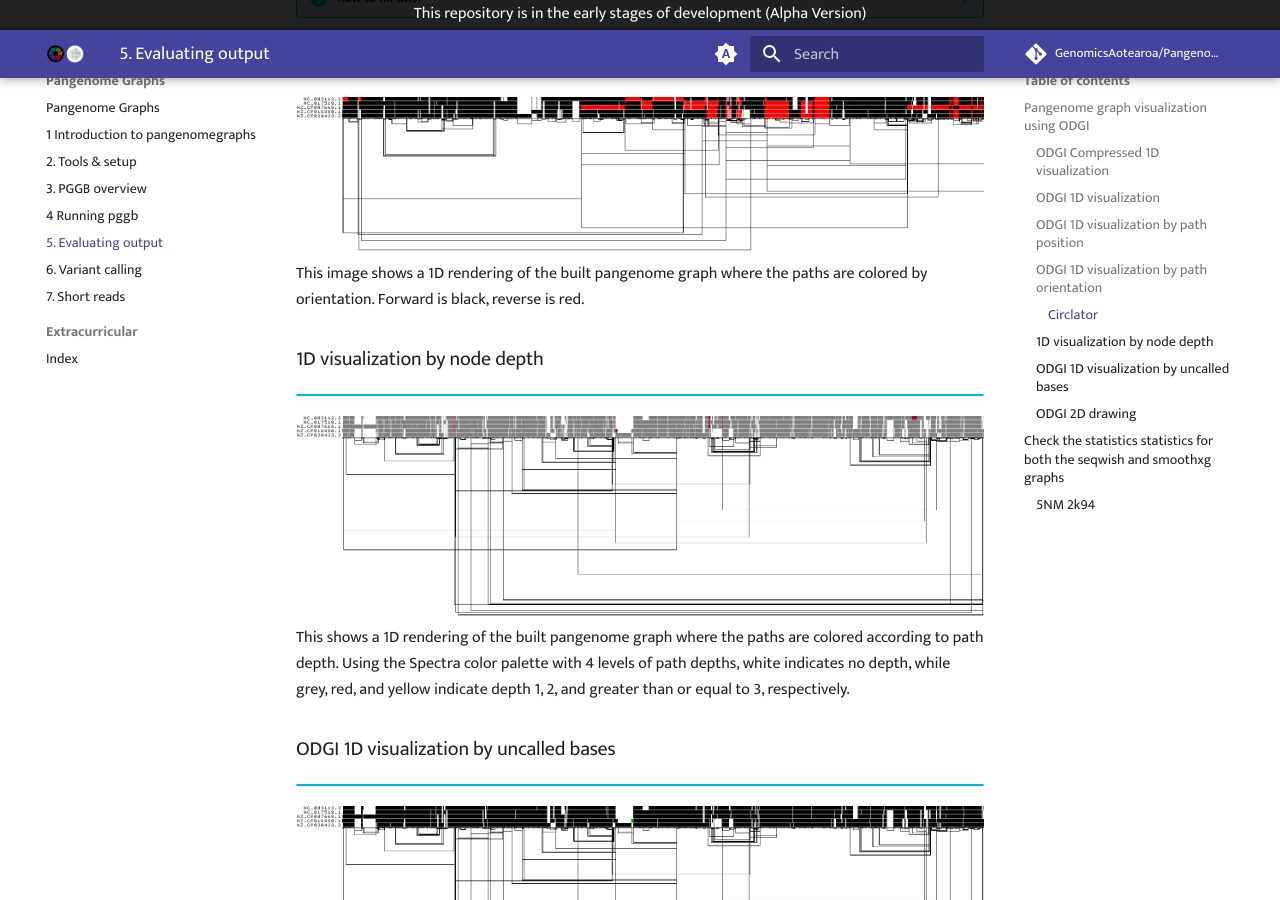
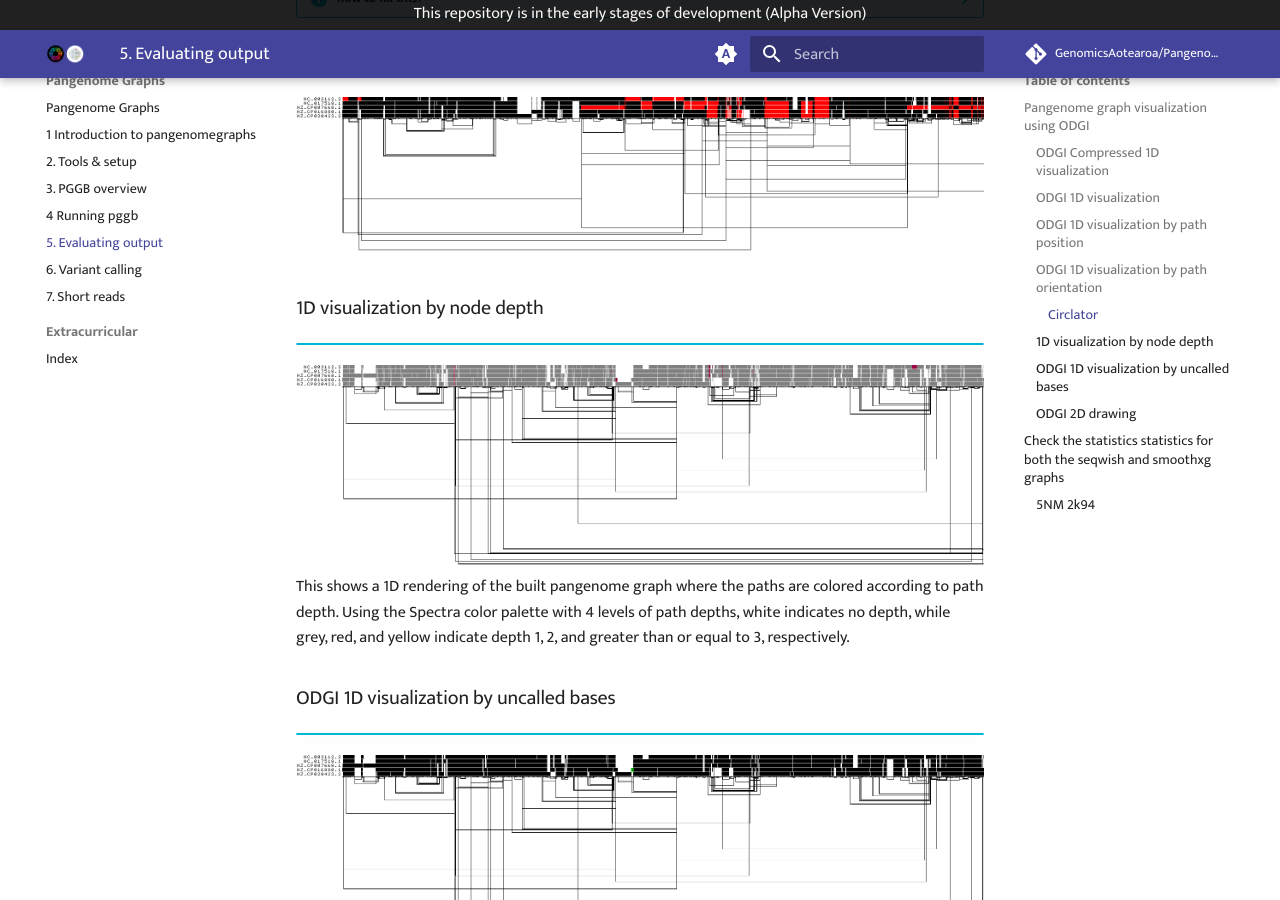
Before and after one commit to GenomicsAotearoa/Pangenome-Graphs-Workshop, an MkDocs documentation site: the page built from docs/5_Evaluating_pggb_output.md, in a window 1280 px wide and 900 px high, scrolled down 2059 px. Built offline with MkDocs 1.6.1 and Material for MkDocs 9.7.7, drawn with Linux system fonts in a browser that asks for light colours; comment, search, counter and statistics services are not loaded.

Commit message:
Update 5_Evaluating_pggb_output.md

```diff
--- a/docs/5_Evaluating_pggb_output.md
+++ b/docs/5_Evaluating_pggb_output.md
@@ -71,9 +71,7 @@ This image shows a 1D rendering of the built pangenome graph where the paths are
 
 
 ??? info "ODGI 1D visualization by path orientation for the 5NM after start point being fixed"
-
 ![ODGI 1D visualization by path orientation](theme_figures/ODGI-Path-Orientation-1D-5NMres.png)
-This image shows a 1D rendering of the built pangenome graph where the paths are colored by orientation. Forward is black, reverse is red.
 
 
 
```
